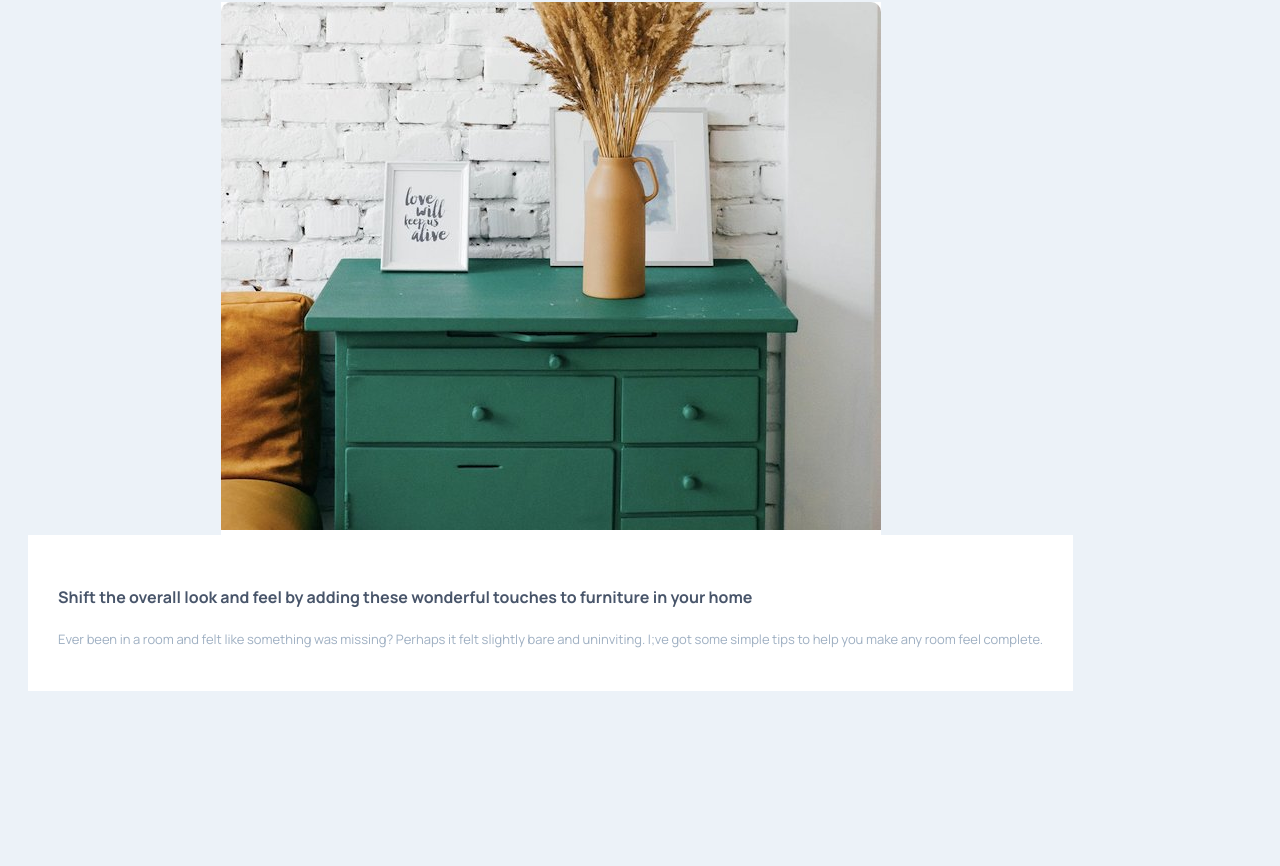
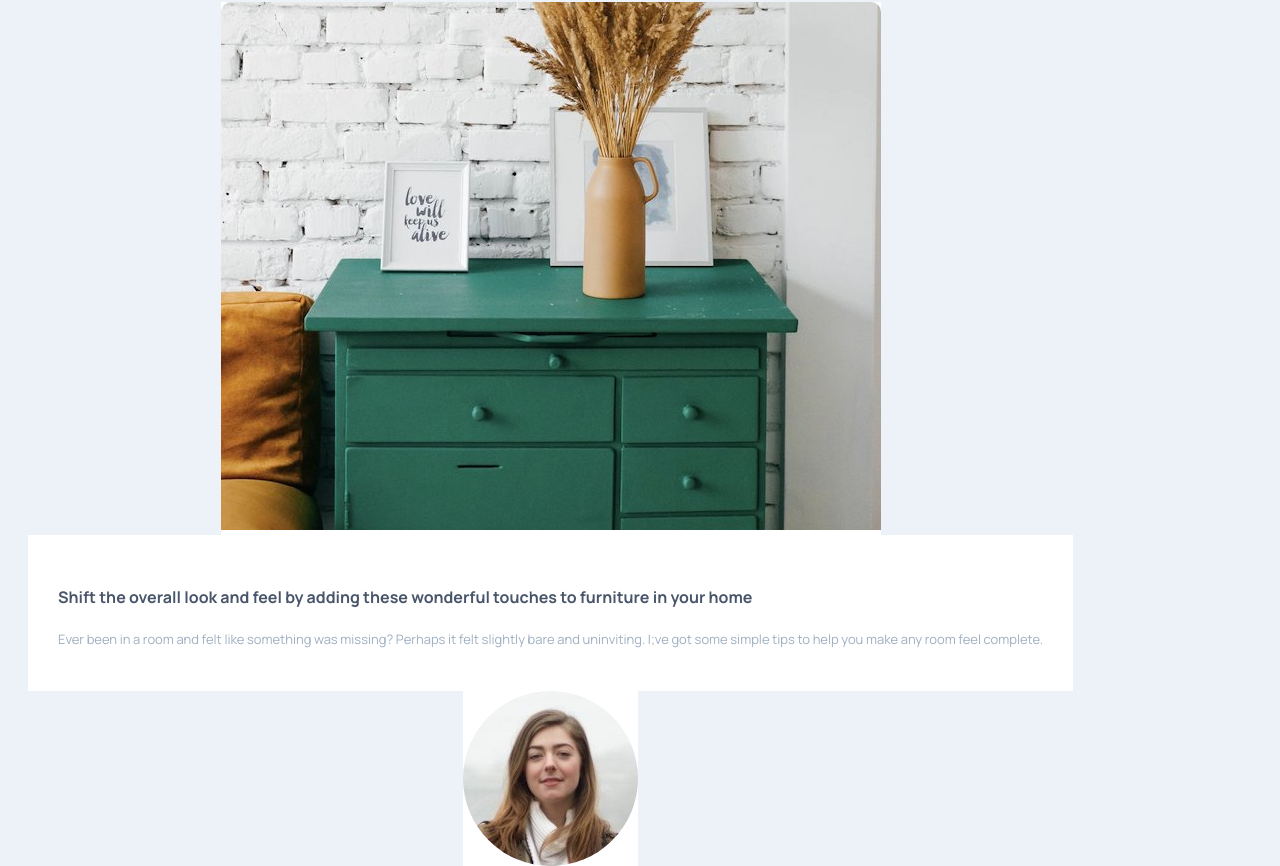
Before and after one commit to hanney94/Article-Preview, a plain HTML site: page index.html in a window 1280 px wide. Shown: the part 418-1284 px from the top of the page. Before the commit the page ends 1109 px from the top, so only its background shows below. Drawn offline with Linux system fonts and the light colour scheme; files whose address does not match are found by name.

Commit message:
Added avatar image in section 3

```diff
--- a/index.html
+++ b/index.html
@@ -14,13 +14,15 @@
     <div class="container">
         <div class="section1">
         <div class="image">
-            <img alt="chest of drawers" src="/Users/hannahallan/Documents/Article-Preview/assets/images/drawers.jpg">
+            <img class="drawers" alt="chest of drawers" src="/Users/hannahallan/Documents/Article-Preview/assets/images/drawers.jpg">
         </div>
         </div>
         <div class="section2">
             <h4 class="text">Shift the overall look and feel by adding these wonderful touches to furniture in your home</h4>
             <p class="para">Ever been in a room and felt like something was missing? Perhaps it felt slightly bare and uninviting. I;ve got some simple tips to help you make any room feel complete.</p>
-
+        </div>
+        <div class="section3">
+            <img class="avatar" alt="avatar" src="/Users/hannahallan/Documents/Article-Preview/assets/images/avatar-michelle.jpg">
         </div>
 
     </div>
--- a/style.css
+++ b/style.css
@@ -27,7 +27,7 @@ body {
 }
 
 
-img{
+.drawers{
     width: 100%;
     object-fit: fill;
     border-radius: 0.625rem 0.625rem 0 0;
@@ -49,3 +49,13 @@ img{
     color: hsl(212, 23%, 69%);
     font-size: 0.8125rem;
 }
+
+.section3 {
+    background-color: white;
+    display: flex;
+    flex-direction: row;
+}
+
+.avatar {
+    border-radius: 6.25rem;
+}
```
